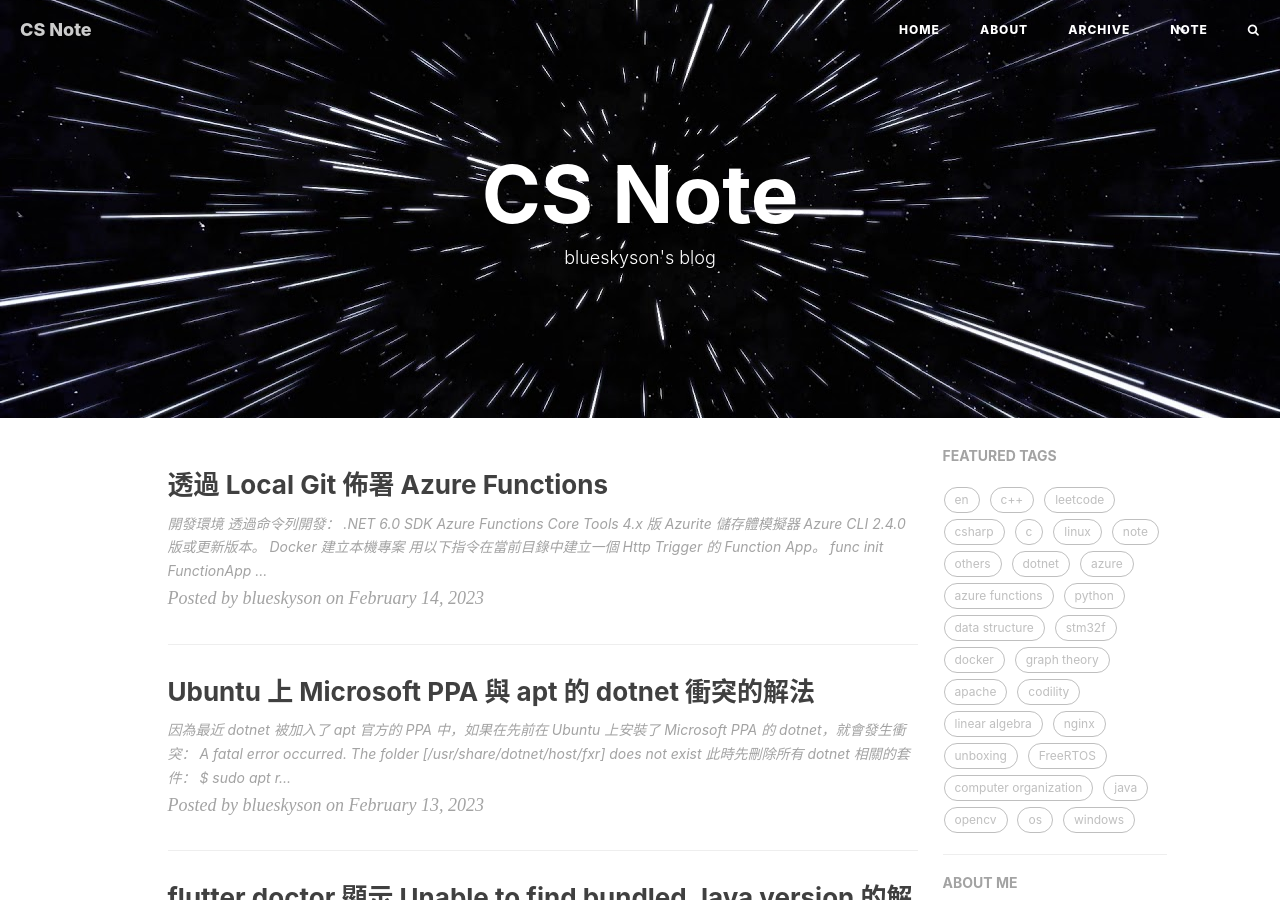
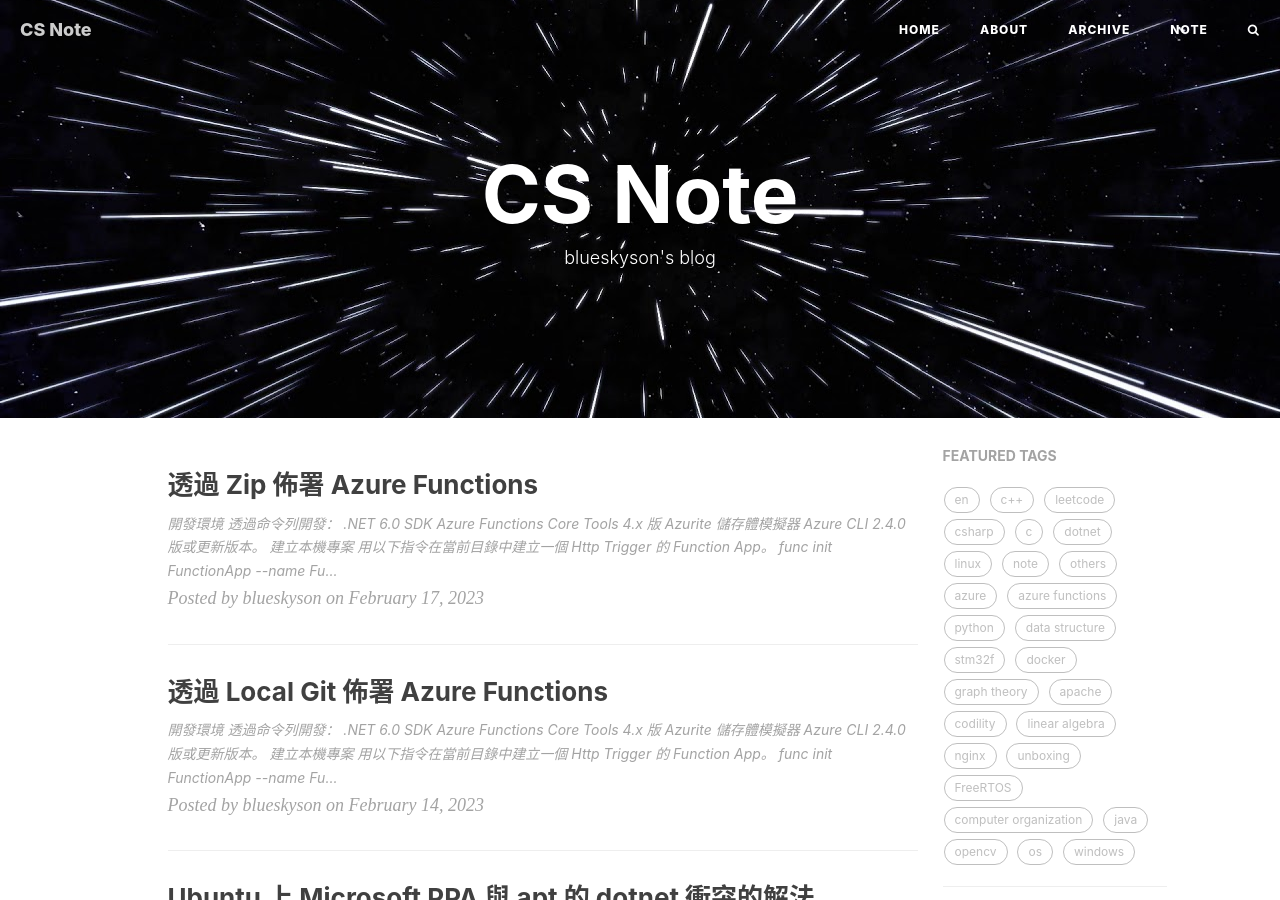
Before and after one commit to blueskyson/blueskyson.github.io, a Jekyll site: the page built from index.html, in a window 1280 px wide and 900 px high. Built offline with Jekyll 4.4.1, drawn with Linux system fonts in a browser that asks for light colours; nearby versions of some CDN libraries; the list of posts is cut into pages by our own code; comment, search, counter and statistics services are not loaded; some of the changed text lies outside the part shown.

Commit message:
az func zip

````diff
--- a/_posts/2023/2023-02-14-deploy-azure-function-git.md
+++ b/_posts/2023/2023-02-14-deploy-azure-function-git.md
@@ -20,7 +20,6 @@ tags:
 - Azure Functions Core Tools 4.x 版
 - Azurite 儲存體模擬器
 - Azure CLI 2.4.0 版或更新版本。
-- Docker
 
 ## 建立本機專案
 
--- /dev/null
+++ b/_posts/2023/2023-02-17-deploy-azure-function-zip.md
@@ -0,0 +1,71 @@
+---
+title: "透過 Zip 佈署 Azure Functions"
+subtitle: ""
+excerpt: "azure functions zip deploy"
+layout: post
+author: "blueskyson"
+header-style: text
+tags:
+  - azure
+  - azure functions
+  - csharp
+  - dotnet
+---
+
+## 開發環境
+
+透過命令列開發：
+
+- .NET 6.0 SDK
+- Azure Functions Core Tools 4.x 版
+- Azurite 儲存體模擬器
+- Azure CLI 2.4.0 版或更新版本。
+
+## 建立本機專案
+
+用以下指令在當前目錄中建立一個 Http Trigger 的 Function App。
+
+```non
+func init FunctionApp --name FunctionApp --worker-runtime dotnet
+cd FunctionApp
+func new --name HttpExample --template "HTTP trigger" --authlevel "anonymous"
+```
+
+測試執行 Function App：
+
+```non
+func start
+```
+
+## 透過 Zip 部屬
+
+測試完成後，先透過 dotnet cli 將 Function App 打包成 binary code 到 `./publish` 目錄中：
+
+```non
+dotnet publish -o publish
+cd ./publish
+zip -r publish.zip *
+```
+
+注意一定要進到 `./publish` 目錄中打包，不然 Azure 會抓不到檔案，並且請慎選 zip 軟體，像 winrar 或其他 windows 的軟體可能會因為用反斜線來儲存路徑，導致 Azure 一樣抓不到檔案，建議用 linux 平台的 zip 來打包，我自己實測 Info-Zip 是可以用的。
+
+接下來創建一個 App Service Plan 的 Azure Function，透過以下指令部屬到 Azure：
+
+```non
+export RG_NAME=<your resource group name>
+export APP_NAME=<your function app name>
+
+az login
+az functionapp deployment source config-zip -g $RG_NAME -n $APP_NAME --src ./publish.zip
+az functionapp config appsettings set -g $RG_NAME -n $APP_NAME --settings WEBSITE_RUN_FROM_PACKAGE=1
+```
+
+`WEBSITE_RUN_FROM_PACKAGE` 必須設為 1 才能夠讓 Function App 透過 zip 來部屬。
+
+部屬時有機會遇到 `HTTPSConnectionPool(host='cybersaas-crm-scheduler-999i.scm.azurewebsites.net', port=443): Read timed out. (read timeout=3)`，此時可以用
+
+```non
+az webapp deployment source config-zip -g $RG_NAME -n $APP_NAME --src ./publish.zip
+```
+
+來替代。（參考 https://github.com/Azure/azure-cli/issues/13655）
````
